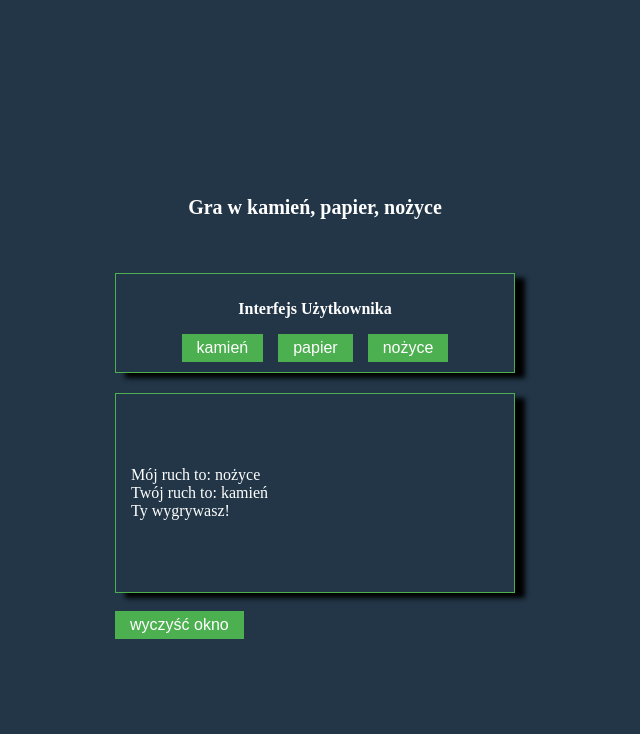
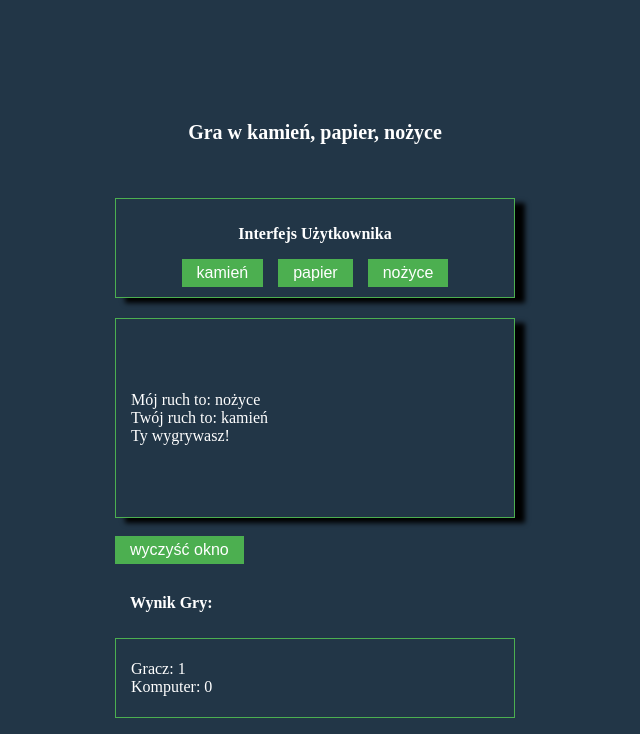
Before and after one commit to niedzielskiauto/javascript-prework, a website: page index.html in a window 1280 px wide. Both pictures are taken after a click on the button "kamień". Shown: the whole page, without its empty margins (325-965 px from the left). Drawn offline with Linux system fonts and the light colour scheme.

Commit message:
Add JS score functionality

```diff
--- a/index.html
+++ b/index.html
@@ -24,6 +24,8 @@
         <div class="clear">
             <input type="button" id="clear-button" value="wyczyść okno" />
         </div>
+        <div class="result__title">Wynik Gry:</div>
+        <div id="result"></div>
 	</div>
 
 	<script src="js/functions.js"></script>
--- a/js/script.js
+++ b/js/script.js
@@ -1,4 +1,6 @@
 
+let playerScore = 0;
+let computerScore = 0;
 
 function playGame(playerInput) {
 
@@ -39,14 +41,19 @@ function playGame(playerInput) {
 
     displayResult(computerMove, playerMove);
 
+
+
+
     function displayResult(argComputerMove, argPlayerMove){
         // Player wins
         if (argComputerMove == 'kamień' && argPlayerMove == 'papier' || argComputerMove == 'papier' && argPlayerMove == 'nożyce' || argComputerMove == 'nożyce' && argPlayerMove == 'kamień'){
             printMessage('Ty wygrywasz!');
+            playerScore++;
 
         // Computer wins
         }  else if(argComputerMove == 'kamień' && argPlayerMove == 'nożyce' || argComputerMove == 'papier' && argPlayerMove == 'kamień' || argComputerMove == 'nożyce' && argPlayerMove == 'papier'){
             printMessage('Wygrywa komputer!');
+            computerScore++;
 
         // Remis
         }  else if(argComputerMove === argPlayerMove){
@@ -56,7 +63,8 @@ function playGame(playerInput) {
         }  else if(argPlayerMove === "nieznany ruch"){
             printMessage(argPlayerMove + ' ,spróbuj jeszcze raz wpisując 1 lub 2 lub 3');
         }
-    }
+    } document.getElementById('result').innerHTML = "Gracz: " + playerScore + "<br>" + "Komputer: " + computerScore
+
 }
 
 document.getElementById('play-rock').addEventListener('click', function(){
--- a/sass/style.scss
+++ b/sass/style.scss
@@ -117,3 +117,29 @@ body {
         opacity: .7;
     }
 }
+
+.result__title {
+    display: flex;
+    justify-content: flex-start;
+    align-items: center;
+    width: 400px;
+    height: 40px;
+    margin-top: 15px;
+    color: white;
+    text-align: left;
+    padding-left: 15px;
+    font-weight: bold;
+}
+
+#result {
+    display: flex;
+    justify-content: flex-start;
+    align-items: center;
+    width: 400px;
+    border: 1px solid #4CAF50;
+    height: 80px;
+    margin-top: 15px;
+    color: white;
+    text-align: left;
+    padding-left: 15px;
+}
```
Also changed, not shown: css/style.css, 1 other file.
